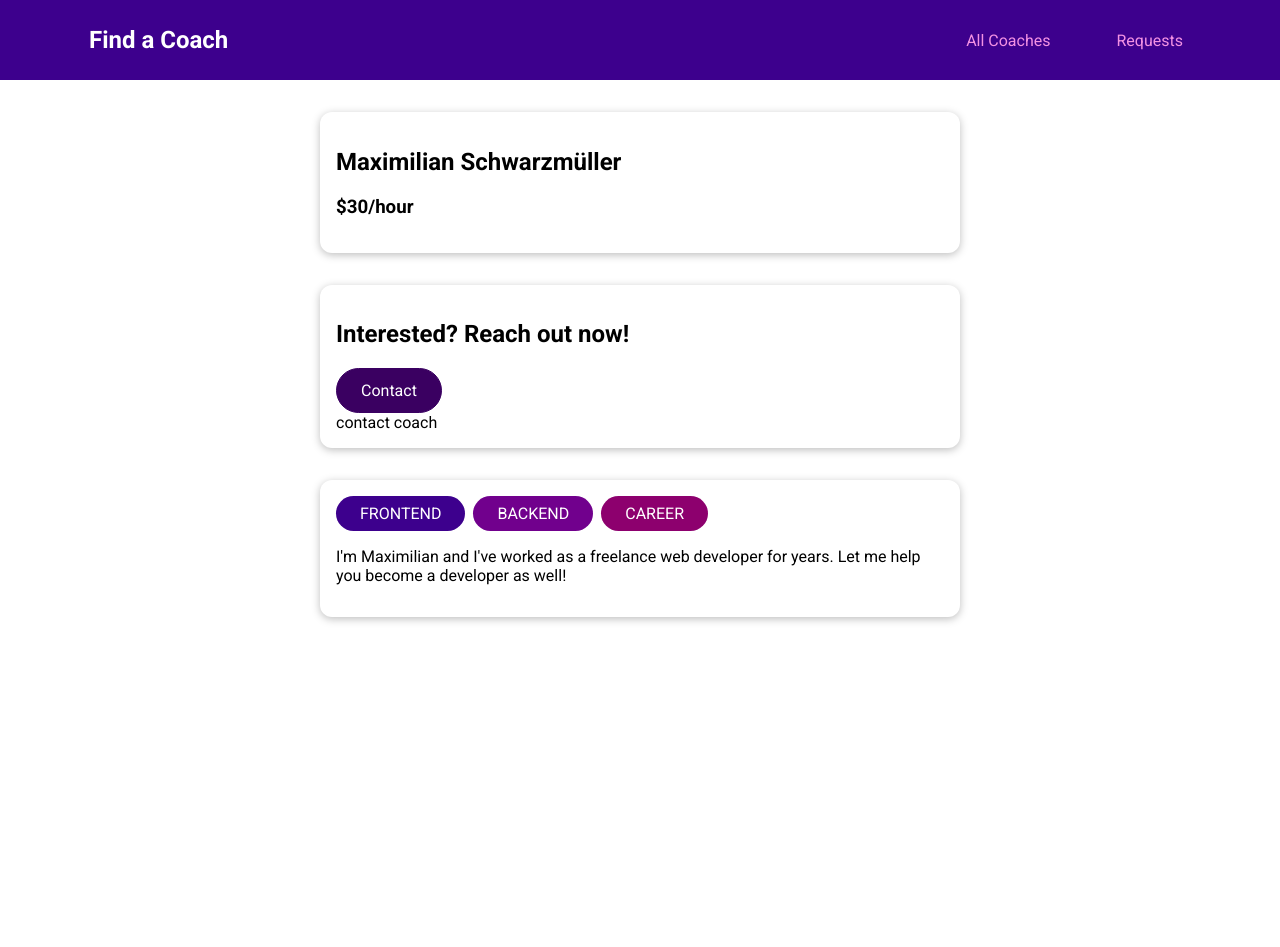
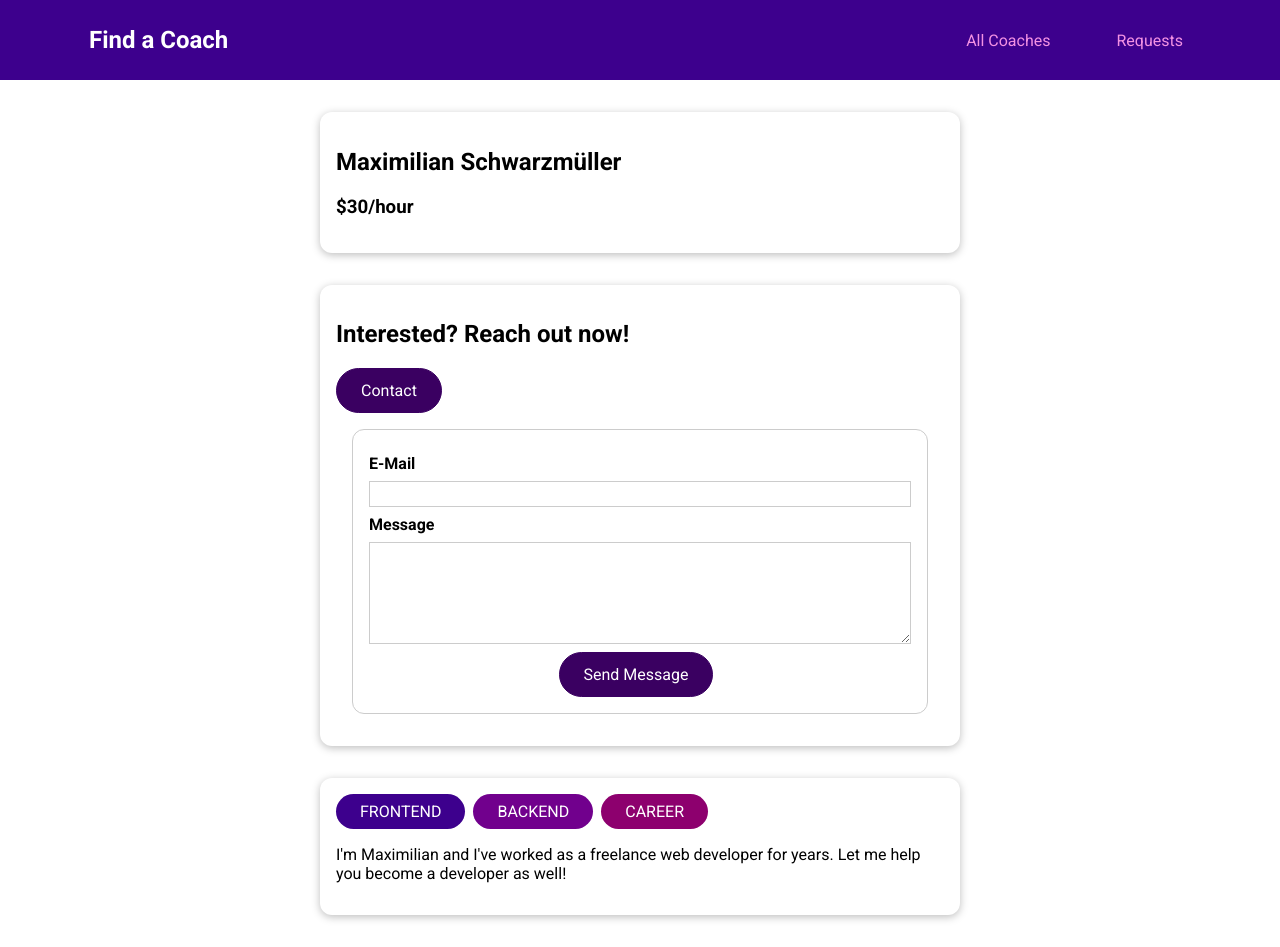
Before and after one commit to AQAMINE/find-a-coach-vuejs-firebase, a Vue app: page /coaches/c1/contact in a window 1280 px wide. Before the commit the page ends 800 px from the top, so only its background shows below. Built offline with nearby package versions, Linux system fonts and the light colour scheme.

Commit message:
Request Form + validation

```diff
--- a/src/views/requests/ContactCoach.vue
+++ b/src/views/requests/ContactCoach.vue
@@ -1,13 +1,83 @@
 <template>
-    <div>contact coach</div>
+    <form @submit.prevent="submitForm">
+        <div class="form-control">
+            <label for="email">E-Mail</label>
+            <input type="email" id="email" v-model.trim="email">
+        </div>
+        <div class="form-control">
+            <label for="message">Message</label>
+            <textarea id="message" rows="5" v-model.trim="message"></textarea>
+        </div>
+        <p class="errors" v-if="!formIsValid">Please enter a valid email and non-empty message.</p>
+        <div class="actions">
+            <base-button>Send Message</base-button>
+        </div>
+    </form>
 </template>
 
 <script>
+
 export default {
-
+    data(){
+        return{
+            email:'',
+            message:'',
+            formIsValid: true
+        }
+    },
+    methods:{
+        submitForm(){
+            //form validation
+            this.formIsValid = true;
+            if(this.email === '' || !this.email.includes('@') || this.message === ''){
+                this.formIsValid = false;
+                return;
+            }
+        }
+    }
 }
 </script>
 
 <style scoped>
+form {
+    margin: 1rem;
+    border: 1px solid #ccc;
+    border-radius: 12px;
+    padding: 1rem;
+}
 
+.form-control {
+    margin: 0.5rem 0;
+}
+
+label {
+    font-weight: bold;
+    margin-bottom: 0.5rem;
+    display: block;
+}
+
+input,
+textarea {
+    display: block;
+    width: 100%;
+    font: inherit;
+    border: 1px solid #ccc;
+    padding: 0.15rem;
+}
+
+input:focus,
+textarea:focus {
+    border-color: #3d008d;
+    background-color: #faf6ff;
+    outline: none;
+}
+
+.errors {
+    font-weight: bold;
+    color: red;
+}
+
+.actions {
+    text-align: center;
+}
 </style>
```
